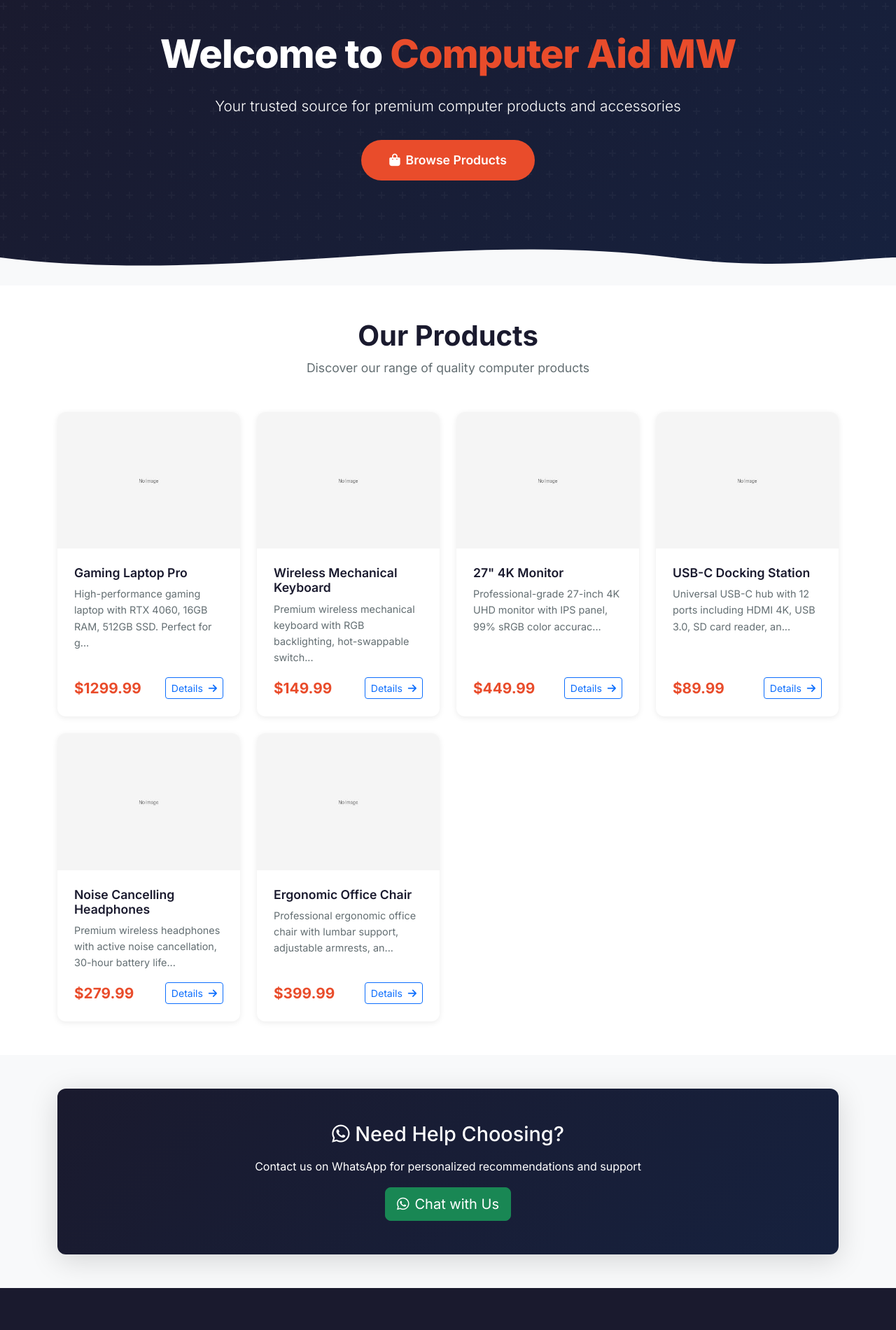
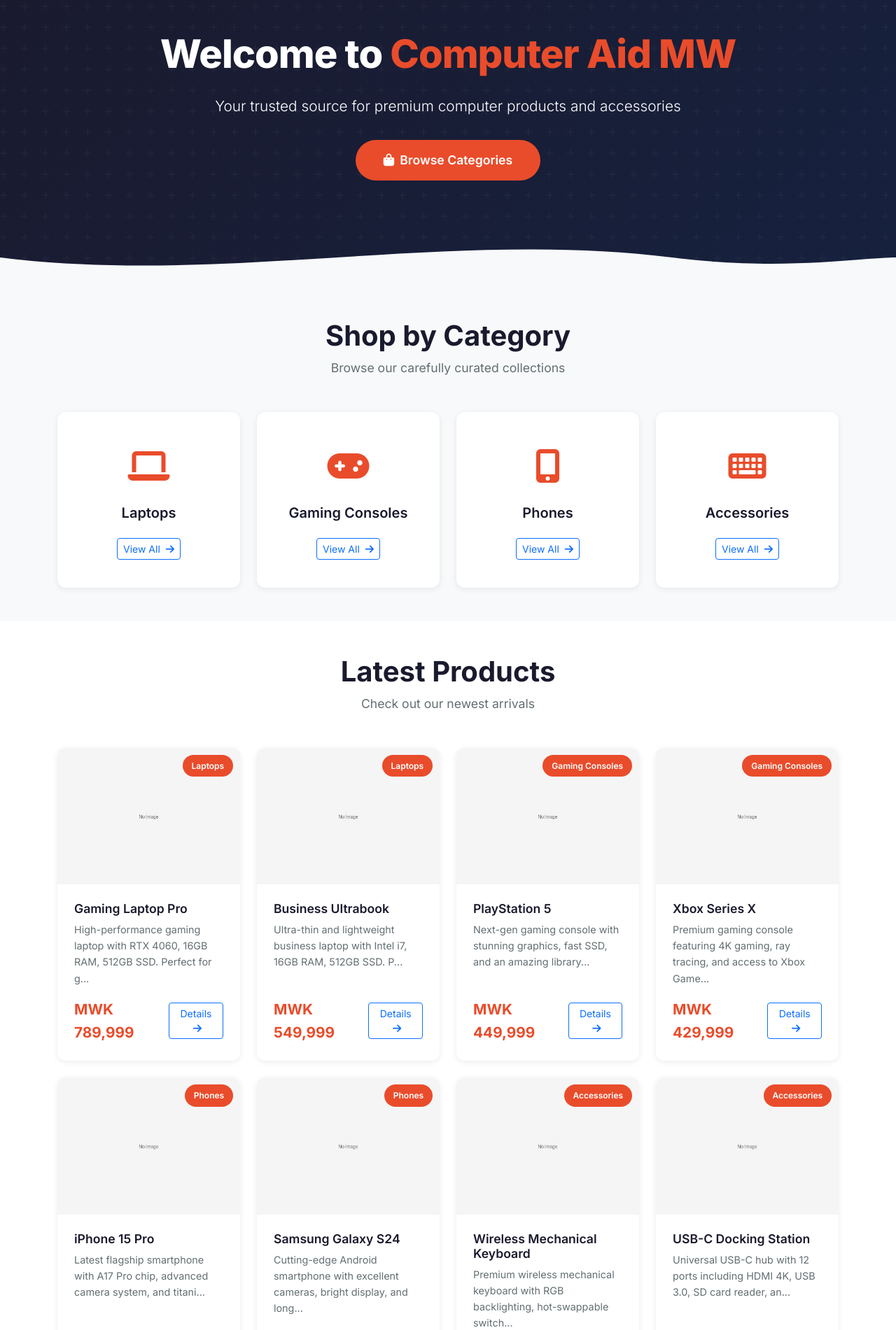
Before and after one commit to CedricNgendahimana/product-showcase, a Flask app: page / in a window 1280 px wide. Shown: the part 137-2038 px from the top of the page at 70% size. Run offline with Flask 3, Linux system fonts and the light colour scheme; data comes from the database, SQL or seed files in the repository.

Commit message:
Organize products into categories with animations and Malawian currency
Add product categories with dedicated pages, smooth animations, and update all prices to Malawian Kwacha (MWK).

Replit-Commit-Author: Agent
Replit-Commit-Session-Id: 24299999-7f24-445e-9a28-1e7cfa0ef4fc
Replit-Commit-Checkpoint-Type: full_checkpoint
Replit-Commit-Event-Id: 50679bfa-f19c-48c6-9d8c-754499c4c4a9
Replit-Commit-Screenshot-Url: https://storage.googleapis.com/screenshot-production-us-central1/f02a8e0b-bef5-485d-82a2-e6c518531f0c/24299999-7f24-445e-9a28-1e7cfa0ef4fc/q43JTRH
Replit-Helium-Checkpoint-Created: true

```diff
--- a/app.py
+++ b/app.py
@@ -18,6 +18,13 @@ app.config['SQLALCHEMY_TRACK_MODIFICATIONS'] = False
 app.config['UPLOAD_FOLDER'] = 'static/images/products'
 app.config['MAX_CONTENT_LENGTH'] = 16 * 1024 * 1024
 ALLOWED_EXTENSIONS = {'png', 'jpg', 'jpeg', 'gif', 'webp'}
+
+CATEGORIES = {
+    'laptops': {'name': 'Laptops', 'icon': 'fas fa-laptop'},
+    'consoles': {'name': 'Gaming Consoles', 'icon': 'fas fa-gamepad'},
+    'phones': {'name': 'Phones', 'icon': 'fas fa-mobile-alt'},
+    'accessories': {'name': 'Accessories', 'icon': 'fas fa-keyboard'}
+}
 
 db = SQLAlchemy(app)
 login_manager = LoginManager(app)
@@ -40,6 +47,7 @@ class Product(db.Model):
     name = db.Column(db.String(200), nullable=False)
     price = db.Column(db.Float, nullable=False)
     description = db.Column(db.Text, nullable=False)
+    category = db.Column(db.String(50), nullable=False, default='accessories')
     image = db.Column(db.String(200), default='default.jpg')
     created_at = db.Column(db.DateTime, server_default=db.func.now())
 
@@ -62,38 +70,72 @@ def seed_database():
         sample_products = [
             Product(
                 name='Gaming Laptop Pro',
-                price=1299.99,
+                price=789999,
                 description='High-performance gaming laptop with RTX 4060, 16GB RAM, 512GB SSD. Perfect for gaming and content creation. Features a stunning 15.6" 144Hz display.',
+                category='laptops',
+                image='default.jpg'
+            ),
+            Product(
+                name='Business Ultrabook',
+                price=549999,
+                description='Ultra-thin and lightweight business laptop with Intel i7, 16GB RAM, 512GB SSD. Perfect for professionals on the go.',
+                category='laptops',
+                image='default.jpg'
+            ),
+            Product(
+                name='PlayStation 5',
+                price=449999,
+                description='Next-gen gaming console with stunning graphics, fast SSD, and an amazing library of exclusive games.',
+                category='consoles',
+                image='default.jpg'
+            ),
+            Product(
+                name='Xbox Series X',
+                price=429999,
+                description='Premium gaming console featuring 4K gaming, ray tracing, and access to Xbox Game Pass.',
+                category='consoles',
+                image='default.jpg'
+            ),
+            Product(
+                name='iPhone 15 Pro',
+                price=799999,
+                description='Latest flagship smartphone with A17 Pro chip, advanced camera system, and titanium design.',
+                category='phones',
+                image='default.jpg'
+            ),
+            Product(
+                name='Samsung Galaxy S24',
+                price=749999,
+                description='Cutting-edge Android smartphone with excellent cameras, bright display, and long battery life.',
+                category='phones',
                 image='default.jpg'
             ),
             Product(
                 name='Wireless Mechanical Keyboard',
-                price=149.99,
-                description='Premium wireless mechanical keyboard with RGB backlighting, hot-swappable switches, and long battery life. Compatible with Windows and Mac.',
-                image='default.jpg'
-            ),
-            Product(
-                name='27" 4K Monitor',
-                price=449.99,
-                description='Professional-grade 27-inch 4K UHD monitor with IPS panel, 99% sRGB color accuracy. Ideal for designers, photographers, and professionals.',
+                price=89999,
+                description='Premium wireless mechanical keyboard with RGB backlighting, hot-swappable switches, and long battery life.',
+                category='accessories',
                 image='default.jpg'
             ),
             Product(
                 name='USB-C Docking Station',
-                price=89.99,
-                description='Universal USB-C hub with 12 ports including HDMI 4K, USB 3.0, SD card reader, and 100W power delivery. Transform your laptop into a workstation.',
+                price=54999,
+                description='Universal USB-C hub with 12 ports including HDMI 4K, USB 3.0, SD card reader, and 100W power delivery.',
+                category='accessories',
                 image='default.jpg'
             ),
             Product(
                 name='Noise Cancelling Headphones',
-                price=279.99,
-                description='Premium wireless headphones with active noise cancellation, 30-hour battery life, and crystal-clear audio. Perfect for work and travel.',
+                price=169999,
+                description='Premium wireless headphones with active noise cancellation, 30-hour battery life, and crystal-clear audio.',
+                category='accessories',
                 image='default.jpg'
             ),
             Product(
                 name='Ergonomic Office Chair',
-                price=399.99,
-                description='Professional ergonomic office chair with lumbar support, adjustable armrests, and breathable mesh back. Designed for all-day comfort.',
+                price=249999,
+                description='Professional ergonomic office chair with lumbar support, adjustable armrests, and breathable mesh back.',
+                category='accessories',
                 image='default.jpg'
             ),
         ]
@@ -104,16 +146,25 @@ def seed_database():
 @app.route('/')
 def home():
     products = Product.query.order_by(Product.created_at.desc()).all()
-    return render_template('home.html', products=products)
+    return render_template('home.html', products=products, categories=CATEGORIES)
+
+@app.route('/category/<category>')
+def category_page(category):
+    if category not in CATEGORIES:
+        flash('Category not found', 'danger')
+        return redirect(url_for('home'))
+
+    products = Product.query.filter_by(category=category).order_by(Product.created_at.desc()).all()
+    return render_template('category.html', products=products, category=category, category_info=CATEGORIES[category], categories=CATEGORIES)
 
 @app.route('/product/<int:id>')
 def product_detail(id):
     from urllib.parse import quote
     product = Product.query.get_or_404(id)
     whatsapp_number = '265999123456'
-    message = f"Hi! I'm interested in {product.name} priced at ${product.price:.2f}. Is it available?"
+    message = f"Hi! I'm interested in {product.name} priced at MWK {product.price:,.0f}. Is it available?"
     whatsapp_link = f"https://wa.me/{whatsapp_number}?text={quote(message)}"
-    return render_template('product_detail.html', product=product, whatsapp_link=whatsapp_link)
+    return render_template('product_detail.html', product=product, whatsapp_link=whatsapp_link, categories=CATEGORIES)
 
 @app.route('/admin/login', methods=['GET', 'POST'])
 def admin_login():
@@ -144,7 +195,7 @@ def admin_logout():
 @login_required
 def admin_dashboard():
     products = Product.query.order_by(Product.created_at.desc()).all()
-    return render_template('admin/dashboard.html', products=products)
+    return render_template('admin/dashboard.html', products=products, categories=CATEGORIES)
 
 @app.route('/admin/product/add', methods=['GET', 'POST'])
 @login_required
@@ -153,6 +204,7 @@ def admin_add_product():
         name = request.form.get('name')
         price = float(request.form.get('price'))
         description = request.form.get('description')
+        category = request.form.get('category', 'accessories')
 
         image_filename = 'default.jpg'
         if 'image' in request.files:
@@ -163,13 +215,13 @@ def admin_add_product():
                 file.save(os.path.join(app.config['UPLOAD_FOLDER'], unique_filename))
                 image_filename = unique_filename
 
-        product = Product(name=name, price=price, description=description, image=image_filename)
+        product = Product(name=name, price=price, description=description, category=category, image=image_filename)
         db.session.add(product)
         db.session.commit()
         flash('Product added successfully!', 'success')
         return redirect(url_for('admin_dashboard'))
 
-    return render_template('admin/product_form.html', product=None, action='Add')
+    return render_template('admin/product_form.html', product=None, action='Add', categories=CATEGORIES)
 
 @app.route('/admin/product/edit/<int:id>', methods=['GET', 'POST'])
 @login_required
@@ -180,6 +232,7 @@ def admin_edit_product(id):
         product.name = request.form.get('name')
         product.price = float(request.form.get('price'))
         product.description = request.form.get('description')
+        product.category = request.form.get('category', 'accessories')
 
         if 'image' in request.files:
             file = request.files['image']
@@ -198,7 +251,7 @@ def admin_edit_product(id):
         flash('Product updated successfully!', 'success')
         return redirect(url_for('admin_dashboard'))
 
-    return render_template('admin/product_form.html', product=product, action='Edit')
+    return render_template('admin/product_form.html', product=product, action='Edit', categories=CATEGORIES)
 
 @app.route('/admin/product/delete/<int:id>', methods=['POST'])
 @login_required
--- a/static/css/style.css
+++ b/static/css/style.css
@@ -28,6 +28,18 @@ body {
     min-height: 100vh;
     display: flex;
     flex-direction: column;
+    animation: pageIn 0.5s ease;
+}
+
+@keyframes pageIn {
+    from {
+        opacity: 0;
+        transform: translateY(20px);
+    }
+    to {
+        opacity: 1;
+        transform: translateY(0);
+    }
 }
 
 .navbar {
@@ -146,6 +158,38 @@ body {
     opacity: 0;
 }
 
+@keyframes fadeInUp {
+    from {
+        opacity: 0;
+        transform: translateY(40px);
+    }
+    to {
+        opacity: 1;
+        transform: translateY(0);
+    }
+}
+
+.fade-in-up {
+    animation: fadeInUp 0.6s ease forwards;
+    opacity: 0;
+}
+
+.fade-in-right {
+    animation: fadeInRight 0.6s ease forwards;
+    opacity: 0;
+}
+
+@keyframes fadeInRight {
+    from {
+        opacity: 0;
+        transform: translateX(40px);
+    }
+    to {
+        opacity: 1;
+        transform: translateX(0);
+    }
+}
+
 .section-title {
     font-size: 2.5rem;
     font-weight: 700;
@@ -156,6 +200,58 @@ body {
 .section-subtitle {
     color: var(--text-muted);
     font-size: 1.1rem;
+}
+
+.categories-section {
+    background: var(--bg-light);
+}
+
+.category-card {
+    background: var(--white);
+    border-radius: var(--border-radius);
+    padding: 2.5rem 1.5rem;
+    text-align: center;
+    box-shadow: var(--shadow-sm);
+    transition: var(--transition);
+    height: 100%;
+}
+
+.category-card:hover {
+    transform: translateY(-10px);
+    box-shadow: var(--shadow-lg);
+}
+
+.category-icon {
+    font-size: 3rem;
+    color: var(--primary-color);
+    margin-bottom: 1rem;
+}
+
+.category-name {
+    font-weight: 600;
+    color: var(--secondary-color);
+    margin-bottom: 1.5rem;
+}
+
+.category-hero-section {
+    background: linear-gradient(135deg, var(--primary-color) 0%, var(--primary-dark) 100%);
+    color: var(--white);
+    padding: 60px 0;
+    text-align: center;
+}
+
+.category-hero-content {
+    animation: fadeIn 0.8s ease forwards;
+}
+
+.category-nav {
+    display: flex;
+    flex-wrap: wrap;
+    gap: 0.5rem;
+}
+
+.featured-section {
+    background: var(--white);
 }
 
 .product-card {
@@ -212,6 +308,18 @@ body {
     opacity: 1;
 }
 
+.product-category-badge {
+    position: absolute;
+    top: 10px;
+    right: 10px;
+    background: var(--primary-color);
+    color: var(--white);
+    padding: 0.4rem 0.8rem;
+    border-radius: 20px;
+    font-size: 0.75rem;
+    font-weight: 600;
+}
+
 .product-info {
     padding: 1.5rem;
     flex-grow: 1;
@@ -258,6 +366,17 @@ body {
 .breadcrumb a {
     color: var(--primary-color);
     text-decoration: none;
+}
+
+.category-tag {
+    display: inline-block;
+    background: var(--primary-color);
+    color: var(--white);
+    padding: 0.5rem 1rem;
+    border-radius: 20px;
+    font-size: 0.85rem;
+    font-weight: 600;
+    margin-bottom: 1rem;
 }
 
 .product-detail-image-wrapper {
@@ -571,4 +690,8 @@ body {
         flex-direction: column;
         gap: 1rem;
     }
+
+    .category-nav {
+        justify-content: center;
+    }
 }
--- a/templates/home.html
+++ b/templates/home.html
@@ -8,8 +8,8 @@
         <div class="hero-content text-center">
             <h1 class="hero-title animate-fade-in">Welcome to <span class="text-accent">Computer Aid MW</span></h1>
             <p class="hero-subtitle animate-fade-in-delay">Your trusted source for premium computer products and accessories</p>
-            <a href="#products" class="btn btn-primary btn-lg hero-btn animate-fade-in-delay-2">
-                <i class="fas fa-shopping-bag me-2"></i>Browse Products
+            <a href="#categories" class="btn btn-primary btn-lg hero-btn animate-fade-in-delay-2">
+                <i class="fas fa-shopping-bag me-2"></i>Browse Categories
             </a>
         </div>
     </div>
@@ -20,18 +20,43 @@
     </div>
 </section>
 
-<section id="products" class="products-section py-5">
+<section id="categories" class="categories-section py-5">
     <div class="container">
         <div class="section-header text-center mb-5">
-            <h2 class="section-title">Our Products</h2>
-            <p class="section-subtitle">Discover our range of quality computer products</p>
+            <h2 class="section-title">Shop by Category</h2>
+            <p class="section-subtitle">Browse our carefully curated collections</p>
+        </div>
+
+        <div class="row g-4">
+            {% for key, category in categories.items() %}
+            <div class="col-sm-6 col-lg-3">
+                <div class="category-card fade-in-up">
+                    <div class="category-icon">
+                        <i class="{{ category.icon }}"></i>
+                    </div>
+                    <h5 class="category-name">{{ category.name }}</h5>
+                    <a href="{{ url_for('category_page', category=key) }}" class="btn btn-outline-primary btn-sm">
+                        View All <i class="fas fa-arrow-right ms-1"></i>
+                    </a>
+                </div>
+            </div>
+            {% endfor %}
+        </div>
+    </div>
+</section>
+
+<section class="featured-section py-5">
+    <div class="container">
+        <div class="section-header text-center mb-5">
+            <h2 class="section-title">Latest Products</h2>
+            <p class="section-subtitle">Check out our newest arrivals</p>
         </div>
 
         {% if products %}
         <div class="row g-4">
-            {% for product in products %}
+            {% for product in products[:8] %}
             <div class="col-sm-6 col-lg-4 col-xl-3">
-                <div class="product-card">
+                <div class="product-card fade-in-up">
                     <div class="product-image-wrapper">
                         <img src="{{ url_for('static', filename='images/products/' + product.image) }}"
                              alt="{{ product.name }}" class="product-image"
@@ -41,12 +66,13 @@
                                 <i class="fas fa-eye me-1"></i>View Details
                             </a>
                         </div>
+                        <span class="product-category-badge">{{ categories[product.category].name }}</span>
                     </div>
                     <div class="product-info">
                         <h5 class="product-name">{{ product.name }}</h5>
                         <p class="product-description">{{ product.description[:80] }}{% if product.description|length > 80 %}...{% endif %}</p>
                         <div class="product-footer">
-                            <span class="product-price">${{ "%.2f"|format(product.price) }}</span>
+                            <span class="product-price">MWK {{ "{:,.0f}".format(product.price) }}</span>
                             <a href="{{ url_for('product_detail', id=product.id) }}" class="btn btn-outline-primary btn-sm">
                                 Details <i class="fas fa-arrow-right ms-1"></i>
                             </a>
```
Also changed, not shown: replit.md (+61 -23 lines), templates/admin/dashboard.html (+7 -5 lines), templates/admin/product_form.html (+15 -1 lines), templates/category.html (added, +72 -0 lines), templates/product_detail.html (+7 -5 lines).
